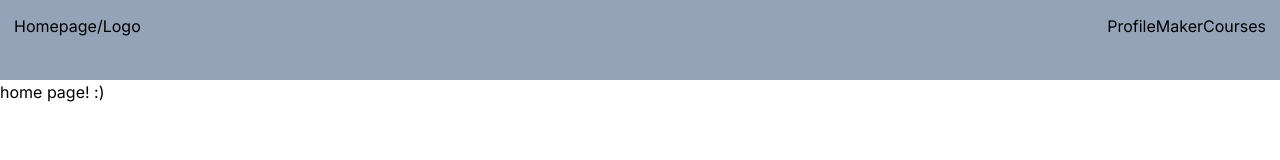
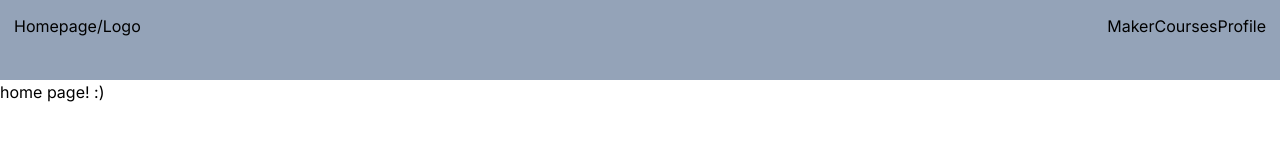
Before and after one commit to DegreeMap/DegreeMap, a Next.js app in the folder next/degreemap/: page / in a window 1280 px wide. Shown: the top 160 px of the page. Built offline with nearby package versions, Linux system fonts and the light colour scheme.

Commit message:
changed order of navbar

```diff
--- a/next/degreemap/app/maker/page.tsx
+++ b/next/degreemap/app/maker/page.tsx
@@ -1,3 +1,4 @@
+import NavBar from "@/components/nav/navbars";
 import React, { useEffect, useState } from "react";
 
 export default function DegreeMapMaker() {
--- a/next/degreemap/components/nav/navbars.tsx
+++ b/next/degreemap/components/nav/navbars.tsx
@@ -13,9 +13,9 @@ export default function NavBar() {
     ];
 
     const navData: NavItemData[] = [
+        { name: "Maker", link: "/maker" },
+        { name: "Courses", link: "/courses" },
         { name: "Profile", link: "/profile" },
-        { name: "Maker", link: "/maker" },
-        { name: "Courses", link: "/courses" }
     ];
 
     return (
```
